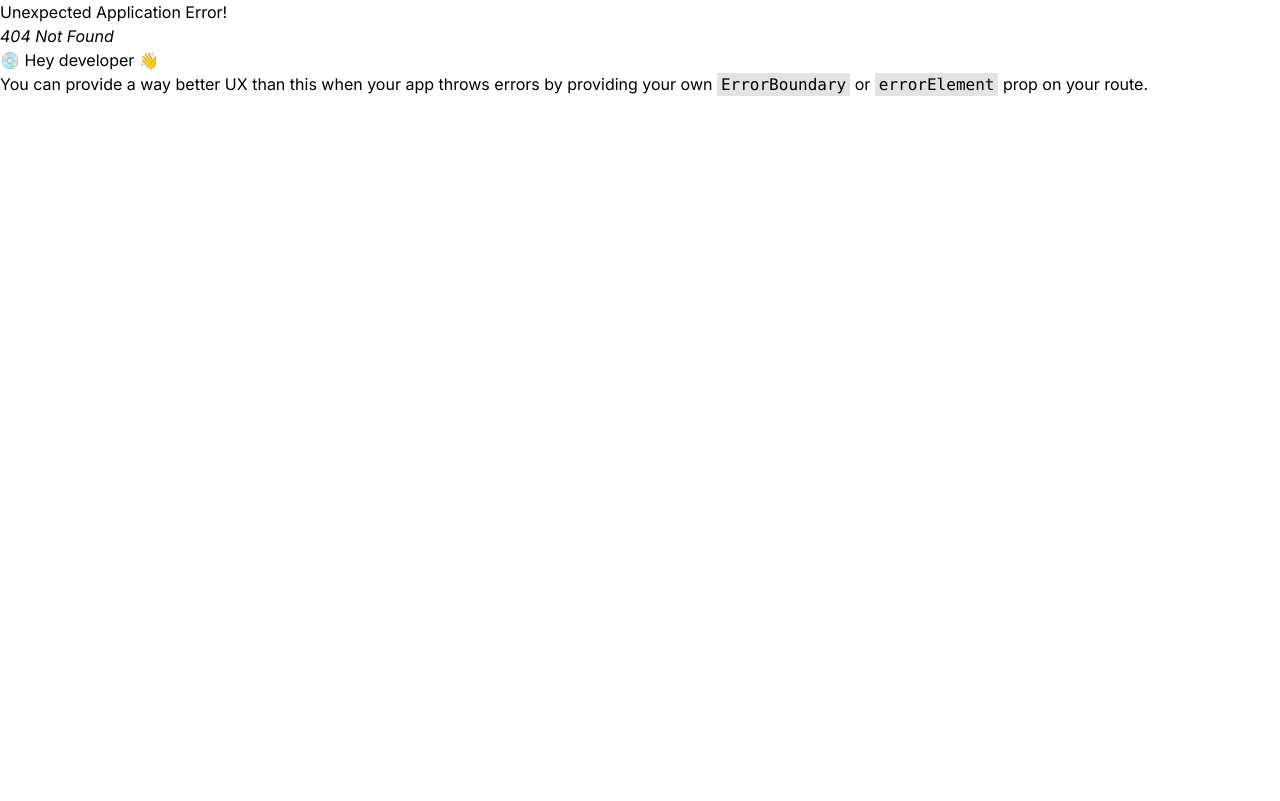
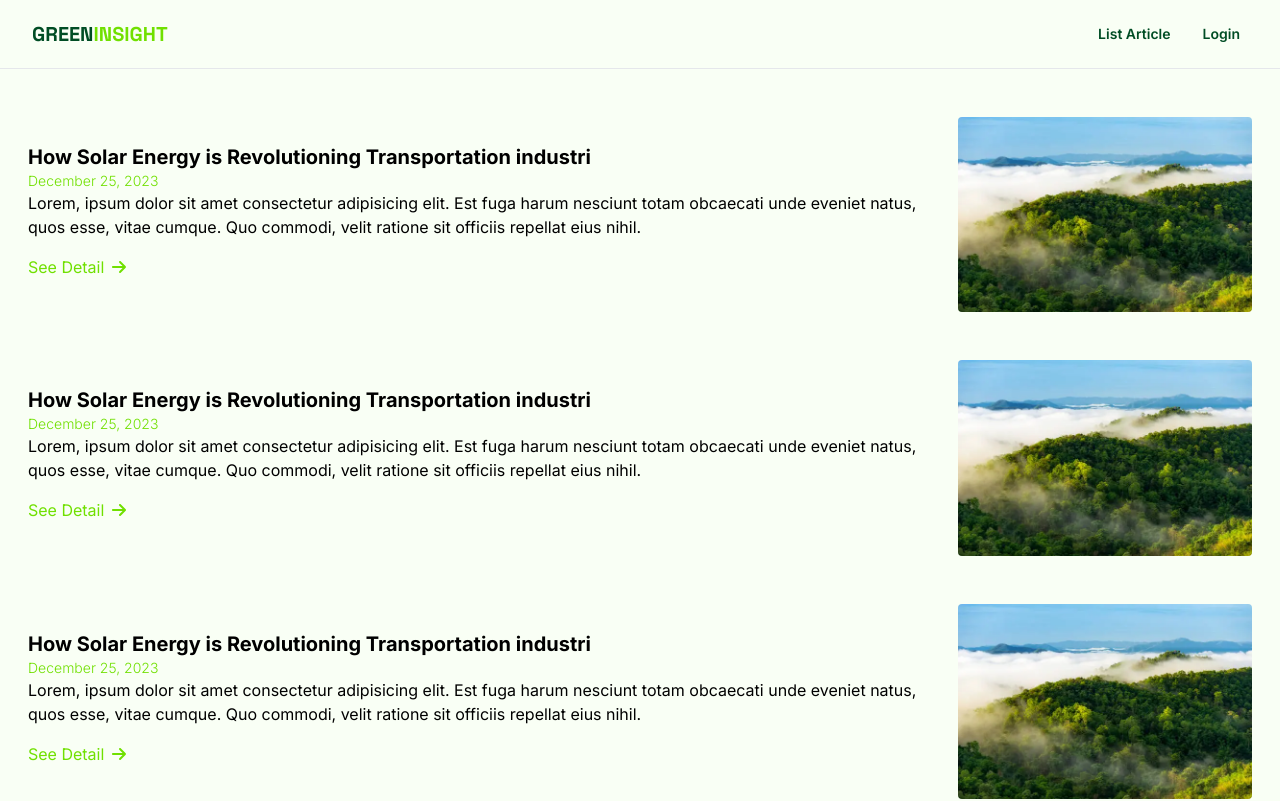
Before and after one commit to inalMahpud824/mini-project-react-batch-7, a React (Vite) app: page /article in a window 1280 px wide. Before the commit this address had no page. Shown: the top 801 px of the page. Built offline with nearby package versions, Linux system fonts and the light colour scheme.

Commit message:
fix: import list article

```diff
--- a/src/App.jsx
+++ b/src/App.jsx
@@ -1,7 +1,7 @@
 import { createBrowserRouter, RouterProvider } from 'react-router-dom';
 import { LandingPage } from './pages/LandingPage';
 import { Login } from './pages/Login';
-import { ListArtickel } from './pages/ListArtickel';
+import { ListArticle } from './pages/ListArticle';
 
 function App() {
 const router = createBrowserRouter([
@@ -10,8 +10,8 @@ const router = createBrowserRouter([
     element: <LandingPage />,
   },
   {
-    path: "/artickel",
-    element: <ListArtickel />,
+    path: "/article",
+    element: <ListArticle />,
   },
   {
     path: "/login",
--- a/src/components/Navbar.jsx
+++ b/src/components/Navbar.jsx
@@ -30,7 +30,7 @@ export const Navbar = () => {
               </label>
             </div>
             <div className="mx-2 flex-1 px-2 text-primary text-xl font-bold heading-font">
-              <Link to={'/'}>
+              <Link to={"/"}>
                 GREEN<span className="text-neutral">INSIGHT</span>
               </Link>
             </div>
@@ -38,7 +38,7 @@ export const Navbar = () => {
               <ul className="menu menu-horizontal text-primary font-semibold">
                 {/* Navbar menu content here */}
                 <li className="hover:text-neutral">
-                  <Link to={"/artickel"}>List Article</Link>
+                  <Link to={"/article"}>List Article</Link>
                 </li>
                 <li className="hover:text-neutral">
                   <Link to={"/login"}>Login</Link>
@@ -56,7 +56,7 @@ export const Navbar = () => {
           <ul className="menu bg-secondary min-h-full w-80 p-4 font-bold text-lg text-primary">
             {/* Sidebar content here */}
             <li className="hover:text-neutral">
-              <Link to={"/artickel"}>List Article</Link>
+              <Link to={"/article"}>List Article</Link>
             </li>
             <li className="hover:text-neutral">
               <Link to={"/login"}>Login</Link>
--- a/src/pages/ListArticle.jsx
+++ b/src/pages/ListArticle.jsx
@@ -3,7 +3,7 @@ import { Navbar } from "../components/Navbar";
 import { faArrowRight } from "@fortawesome/free-solid-svg-icons";
 import { Footer } from "../components/Footer";
 
-export const ListArtickel = () => {
+export const ListArticle = () => {
   return (
     <>
       <Navbar />
```
